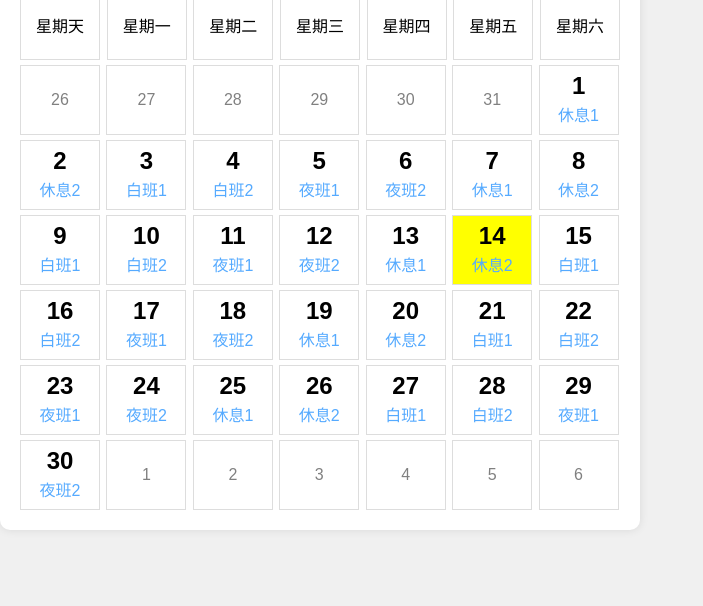
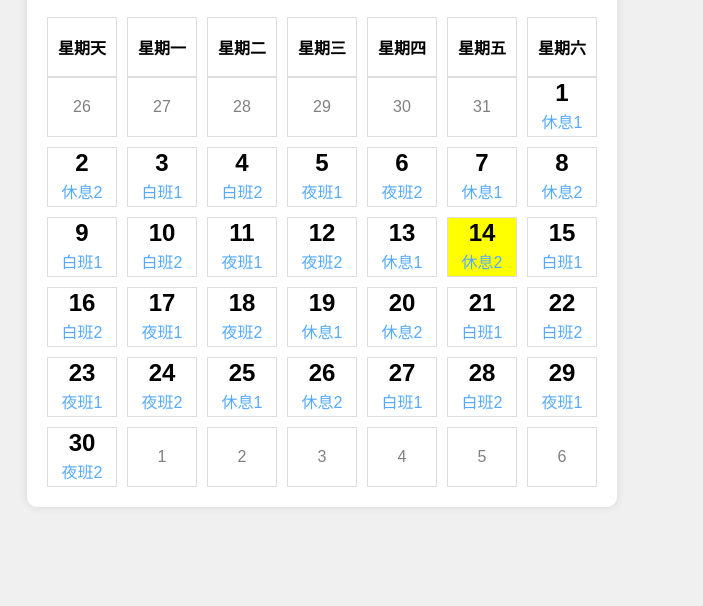
Before and after one commit to jk20202/richeng.github.io, a plain HTML site: page index.html in a window 1280 px wide. Shown: the part 198-804 px from the top of the page, without its empty margins (0-703 px from the left). Drawn offline with Linux system fonts and the light colour scheme.

Commit message:
Update styles.css

```diff
--- a/styles.css
+++ b/styles.css
@@ -5,13 +5,13 @@ body {
     align-items: center;
     height: 100vh; /* 修改为100vh，使高度与视口一致 */
 	width: 80vh;
-    margin: 0;
+    margin: 2px;
     overflow-y: hidden; /* 隐藏垂直方向溢出 */
     background-color: #f0f0f0;
 }
 
 #calendar {
-    width: 600px; /* Increased width for better layout */
+    width: 550px; /* Increased width for better layout */
     background-color: white;
     padding: 20px;
     border-radius: 10px;
@@ -51,8 +51,8 @@ body {
 
 #dates {
     display: grid;
-    grid-template-columns: repeat(7, 1fr);
-    gap: 5px;
+    grid-template-columns: repeat(7, 0.1fr);
+    gap: 10px; /* 调整为更小的间距，比如2px */
 }
 
 span {
@@ -60,10 +60,12 @@ span {
     flex-direction: column;
     align-items: center;
     justify-content: center;
-    width: 80px;
-    height: 70px;
+    width: 70px;
+    height: 60px;
     border: 1px solid #ddd;
     box-sizing: border-box;
+	/* margin: -1px; /* 添加间距 */ */
+
 }
 
 .day-number {
@@ -81,10 +83,17 @@ span {
     text-align: center;
 }
 
+.selected {
+    background-color: green;
+    color: white; /* Optionally change text color for better visibility */
+}
+
+
 #weekdays {
-    display: flex;
-    justify-content: space-between;
-    margin-bottom: 5px;
+    display: grid;
+    grid-template-columns: repeat(7, 0.1fr);
+    gap: 10px; /* 调整为更小的间距，比如2px */
+	font-weight: bold; /* 添加字体加粗 */
 }
 
 #currentTime {
```
